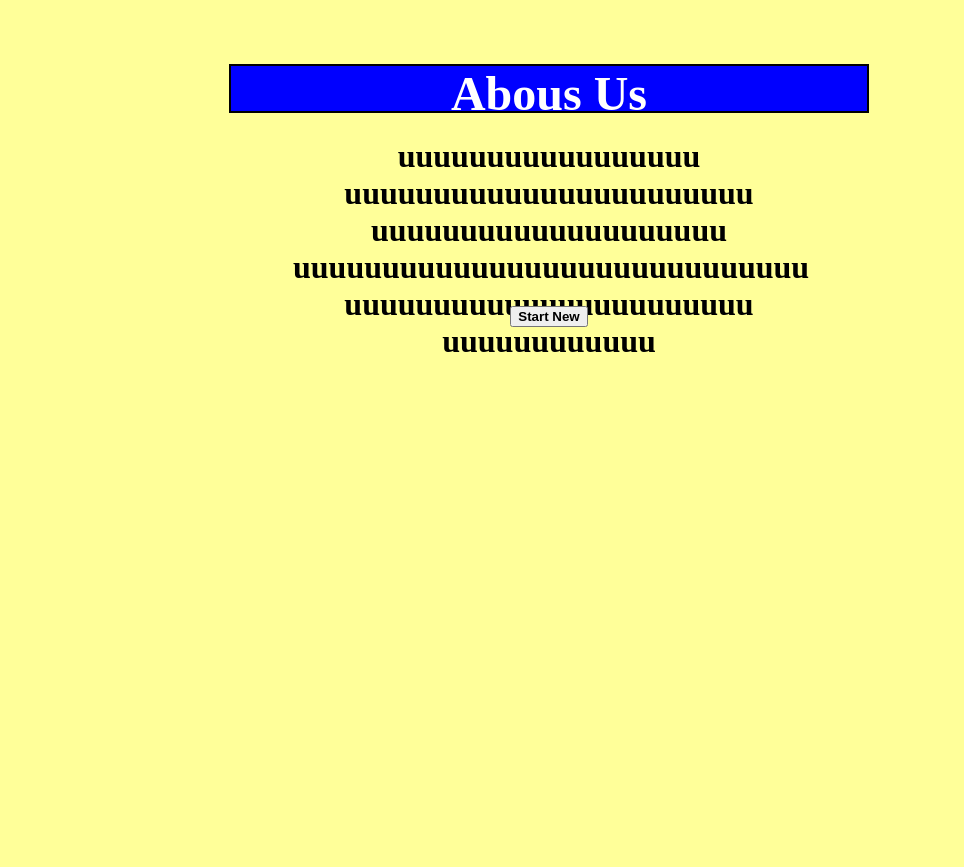
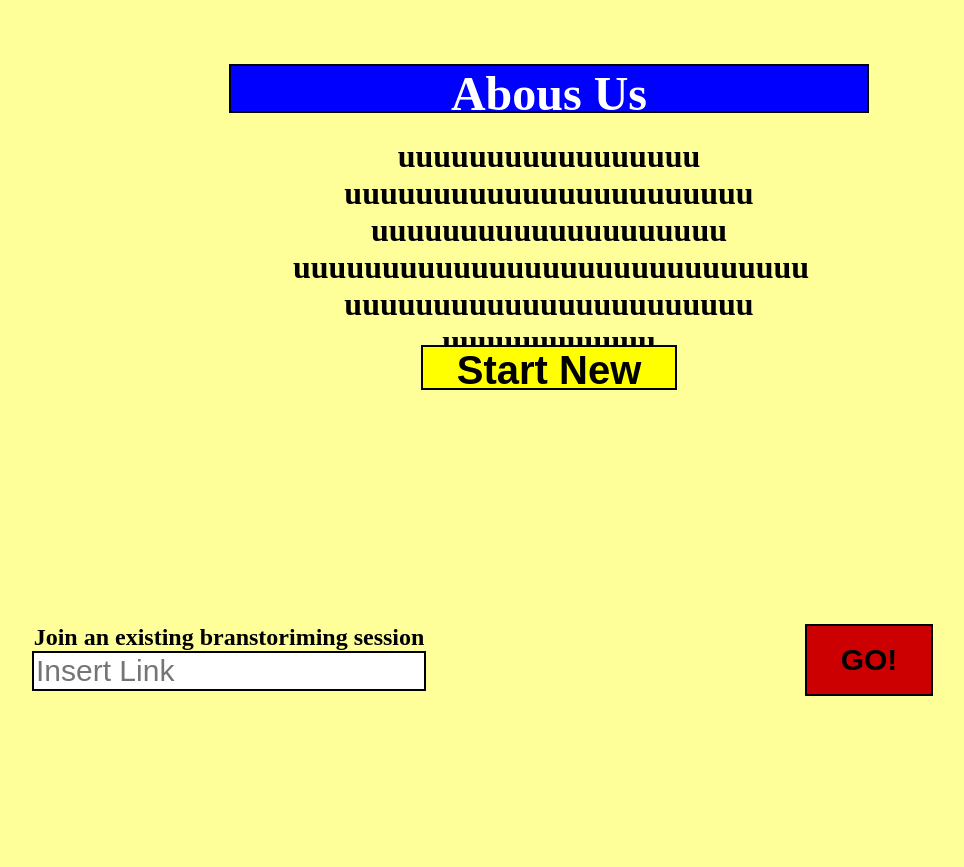
Before and after one commit to Matei94/Brainstorm, a website: page firstPage.html in a window 1280 px wide. Shown: the whole page, without its empty margins (91-1055 px from the left). Drawn offline with Linux system fonts and the light colour scheme.

Commit message:
first page update

```diff
--- a/firstPage.html
+++ b/firstPage.html
@@ -8,5 +8,12 @@
 			<div id="aboutUsText"><b>uuuuuuuuuuuuuuuuu uuuuuuuuuuuuuuuuuuuuuuu uuuuuuuuuuuuuuuuuuuu uuuuuuuuuuuuuuuuuuuuuuuuuuuuu uuuuuuuuuuuuuuuuuuuuuuu uuuuuuuuuuuu<b></div>
 			<button id="startNew" ><b>Start New</b></button>
 		</div>
+		<div id="bottomLeft">
+			<div id="joinText"><b>Join an existing branstoriming session</b></div>
+			<input id="linkSession" placeholder='Insert Link'></input>
+		</div>
+		<div id="bottomRight">
+			<button id="GoButton"><b>GO!</b></button>
+		</div>
 	</body>
 </html>
--- a/public/css/firstPage.css
+++ b/public/css/firstPage.css
@@ -17,7 +17,6 @@ body {
     margin-left: auto;
     margin-right: auto;
     margin-top: 5%;
-    margin-bottom: 10%;
 }
 
 #abousUs {
@@ -41,3 +40,59 @@ body {
     width: 40%;
     height: 30%;
 }
+
+#startNew {
+
+    font-size: 2.5em;
+    color: #000;
+    background-color: #ffff00;
+    margin-right: auto;
+    margin-left: auto;
+    margin-top: 3%;
+    height: 8%;
+    width: 20%;
+    border: 0.2vw solid #000;
+}
+
+#bottomLeft {
+
+    width: 50%;
+    height: 30%;
+    vertical-align: center;
+    text-align: center;
+    margin-left:auto;
+    margin-right:auto;
+    float: left;
+}
+
+#bottomRight {
+
+    width: 50%;
+    height: 30%;
+    vertical-align: center;
+    text-align: center;
+    margin-left:auto;
+    margin-right:auto;
+    float: left;
+}
+
+#joinText {
+
+    font-size: 1.5em;
+    color: #000;
+}
+
+#linkSession {
+
+    font-size: 30px;
+    border: 0.2vw solid #000;
+}
+
+#GoButton {
+
+    width: 20%;
+    height: 30%;
+    font-size: 30px;
+    background-color: #cc0000;
+    border: 0.2vw solid #000;
+}
```
